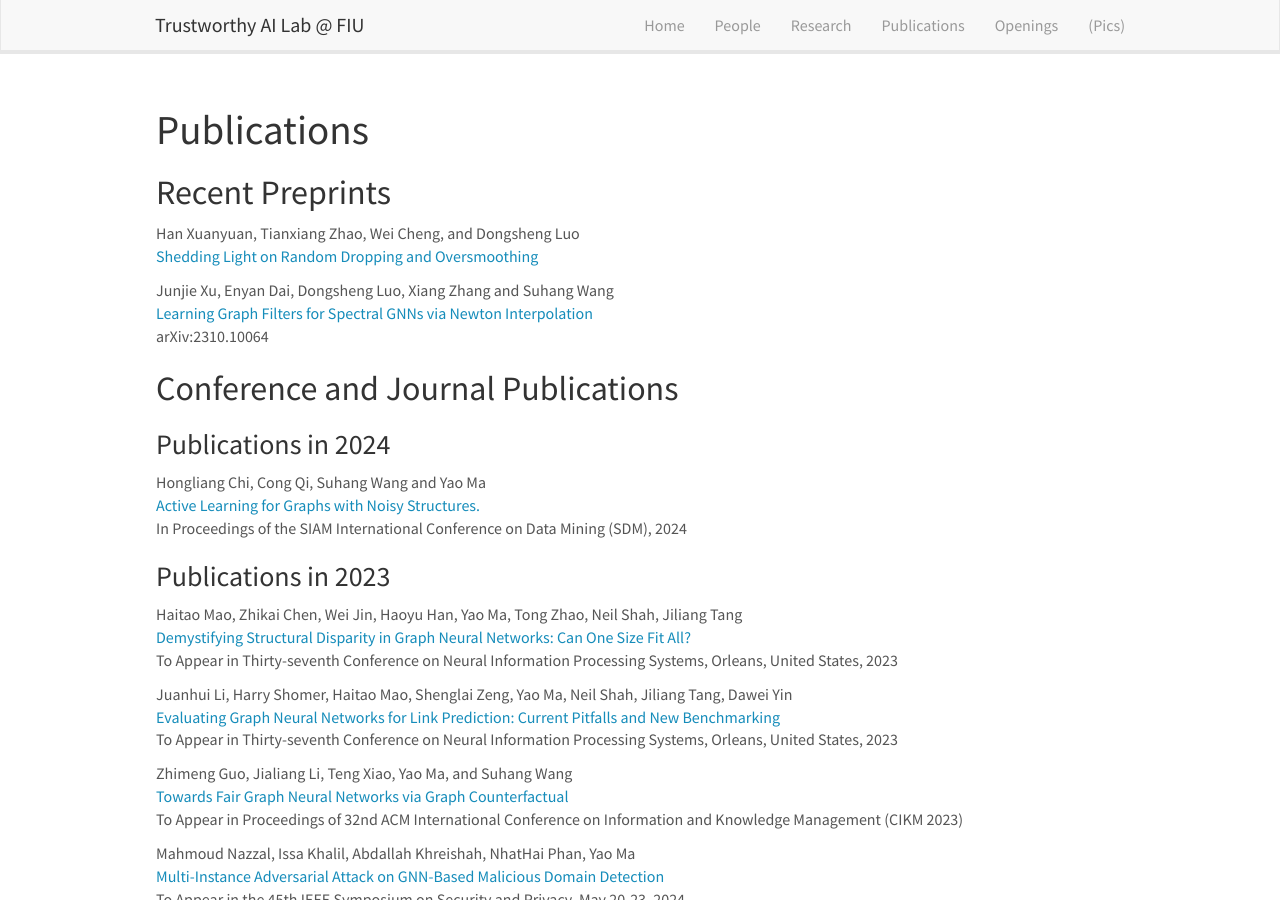
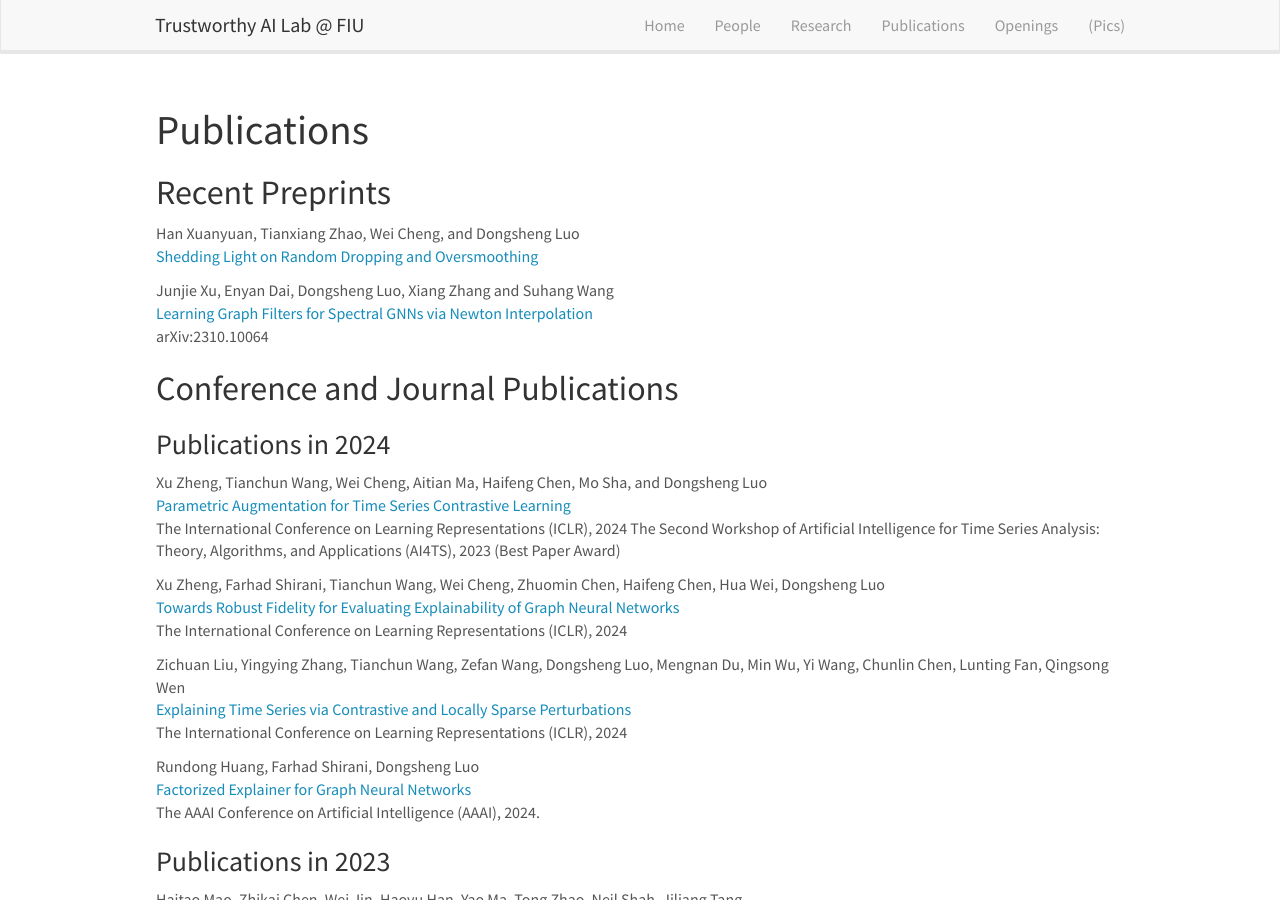
Before and after one commit to trustai4s-lab/trustai4s-lab.github.io, a Jekyll site: the page built from _pages/publications.md, in a window 1280 px wide and 900 px high. Built offline with Jekyll 4.4.1, drawn with Linux system fonts in a browser that asks for light colours; nearby versions of some CDN libraries.

Commit message:
Update publications.md

```diff
--- a/_pages/publications.md
+++ b/_pages/publications.md
@@ -23,9 +23,23 @@ arXiv:2310.10064
 
 ### Publications in 2024
 
-Hongliang Chi, Cong Qi, Suhang Wang and Yao Ma\
-[Active Learning for Graphs with Noisy Structures.](https://www.mlgworkshop.org/2023/papers/MLG__KDD_2023_paper_9.pdf)\
-In Proceedings of the SIAM International Conference on Data Mining (SDM), 2024
+Xu Zheng, Tianchun Wang, Wei Cheng, Aitian Ma, Haifeng Chen, Mo Sha, and Dongsheng Luo \
+[Parametric Augmentation for Time Series Contrastive Learning](https://openreview.net/forum?id=EIPLdFy3vp)\
+The International Conference on Learning Representations (ICLR), 2024
+The Second Workshop of Artificial Intelligence for Time Series Analysis: Theory, Algorithms, and Applications (AI4TS), 2023 (Best Paper Award)
+
+Xu Zheng, Farhad Shirani, Tianchun Wang, Wei Cheng, Zhuomin Chen, Haifeng Chen, Hua Wei, Dongsheng Luo \
+[Towards Robust Fidelity for Evaluating Explainability of Graph Neural Networks](https://openreview.net/forum?id=up6hr4hIQH)\
+The International Conference on Learning Representations (ICLR), 2024
+
+Zichuan Liu, Yingying Zhang, Tianchun Wang, Zefan Wang, Dongsheng Luo, Mengnan Du, Min Wu, Yi Wang, Chunlin Chen, Lunting Fan, Qingsong Wen\
+[Explaining Time Series via Contrastive and Locally Sparse Perturbations]()\
+The International Conference on Learning Representations (ICLR), 2024
+
+
+Rundong Huang, Farhad Shirani, Dongsheng Luo\
+[Factorized Explainer for Graph Neural Networks](https://arxiv.org/abs/2312.05596)\
+The AAAI Conference on Artificial Intelligence (AAAI), 2024.
 
 ### Publications in 2023
 
```
